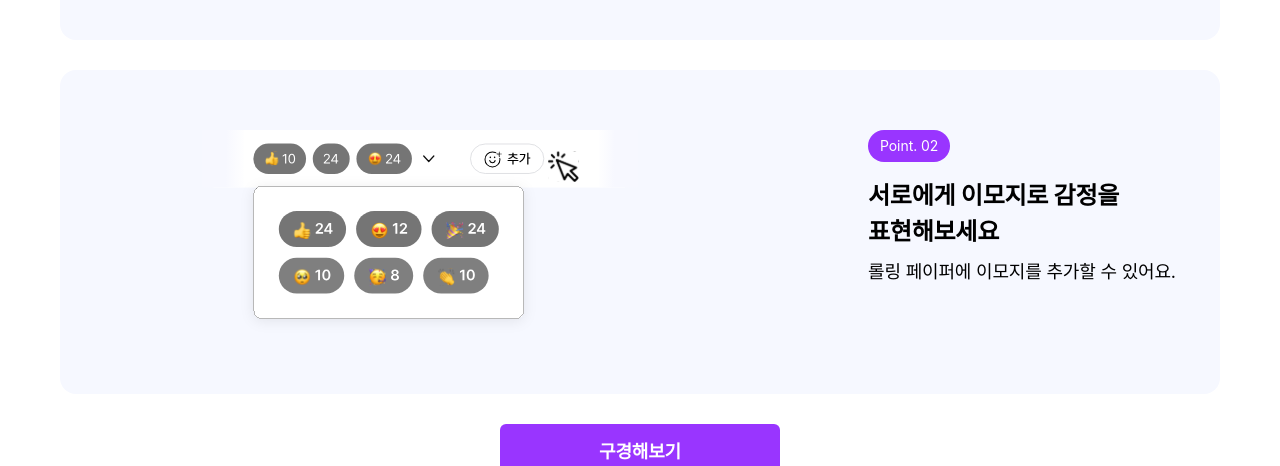
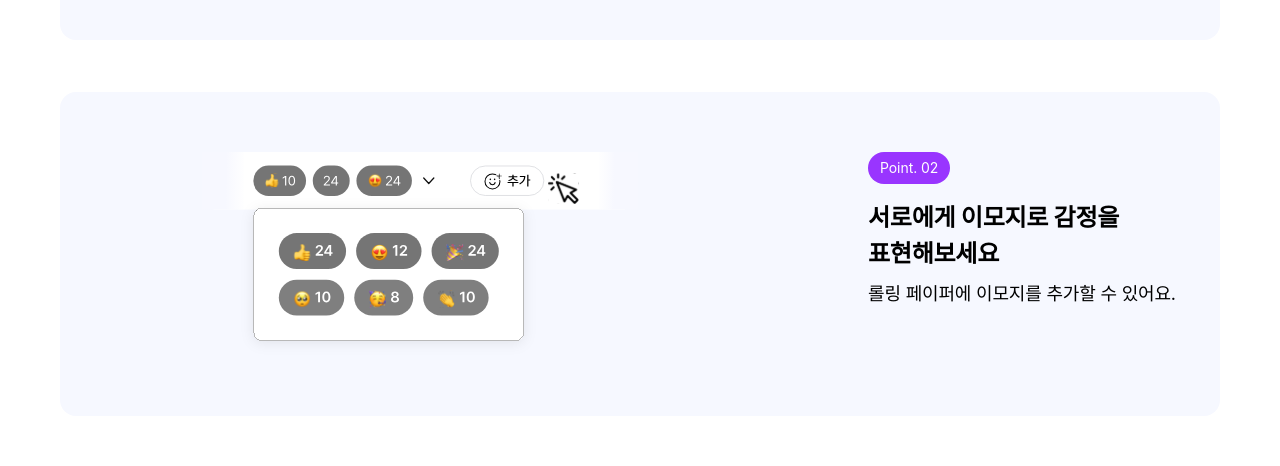
Before and after one commit to 1Cheol-and-4-team/Rolling, a React (Vite) app: page / in a window 1280 px wide. Shown: the part 408-874 px from the top of the page. Built offline with nearby package versions, Linux system fonts and the light colour scheme; a web font is replaced by a local one.

Commit message:
feat:create paperlistpage, homepage

```diff
--- a/src/pages/home/HomeCard.module.scss
+++ b/src/pages/home/HomeCard.module.scss
@@ -9,7 +9,7 @@
   flex-direction: var(--reverse);
   width: 116rem;
   padding: 6rem 0px;
-  margin-bottom: 3rem;
+  margin-bottom: 5.2rem;
   gap: 8.8rem;
 
   border-radius: 1.6rem;
```
